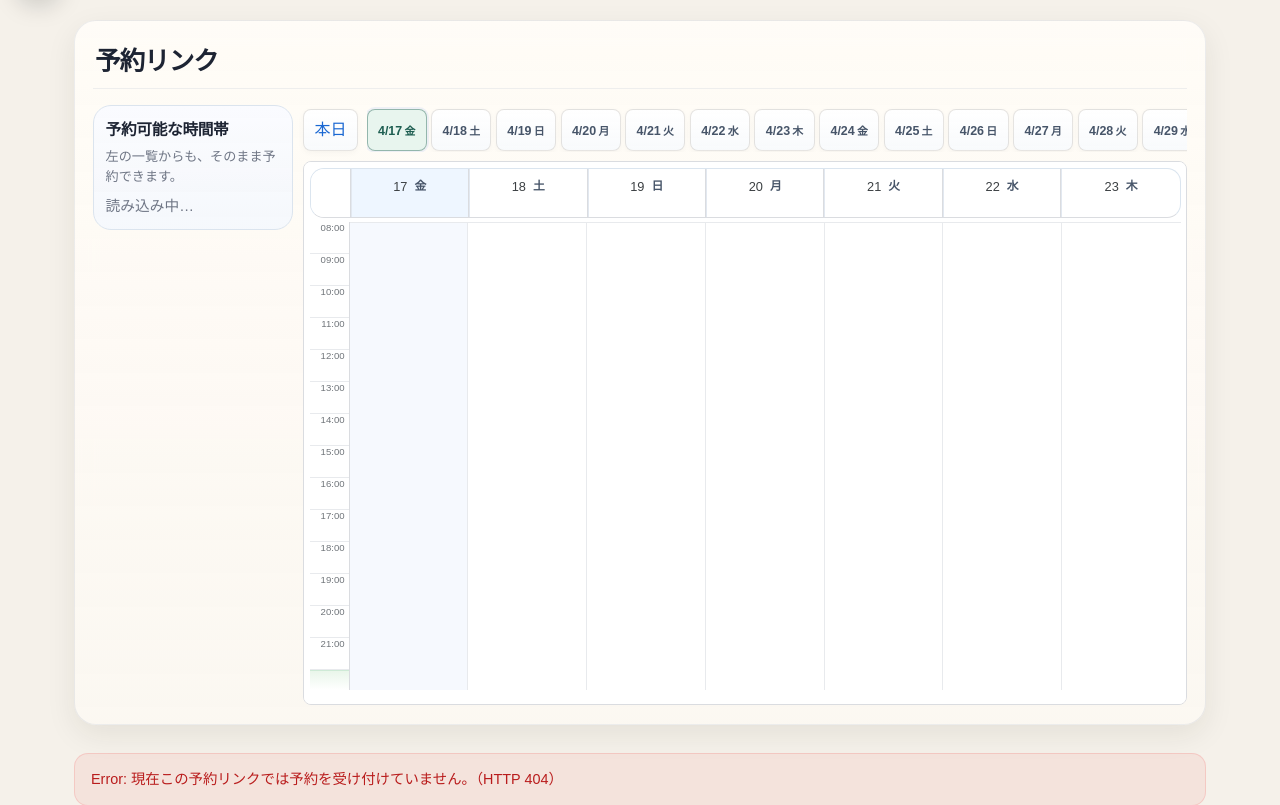
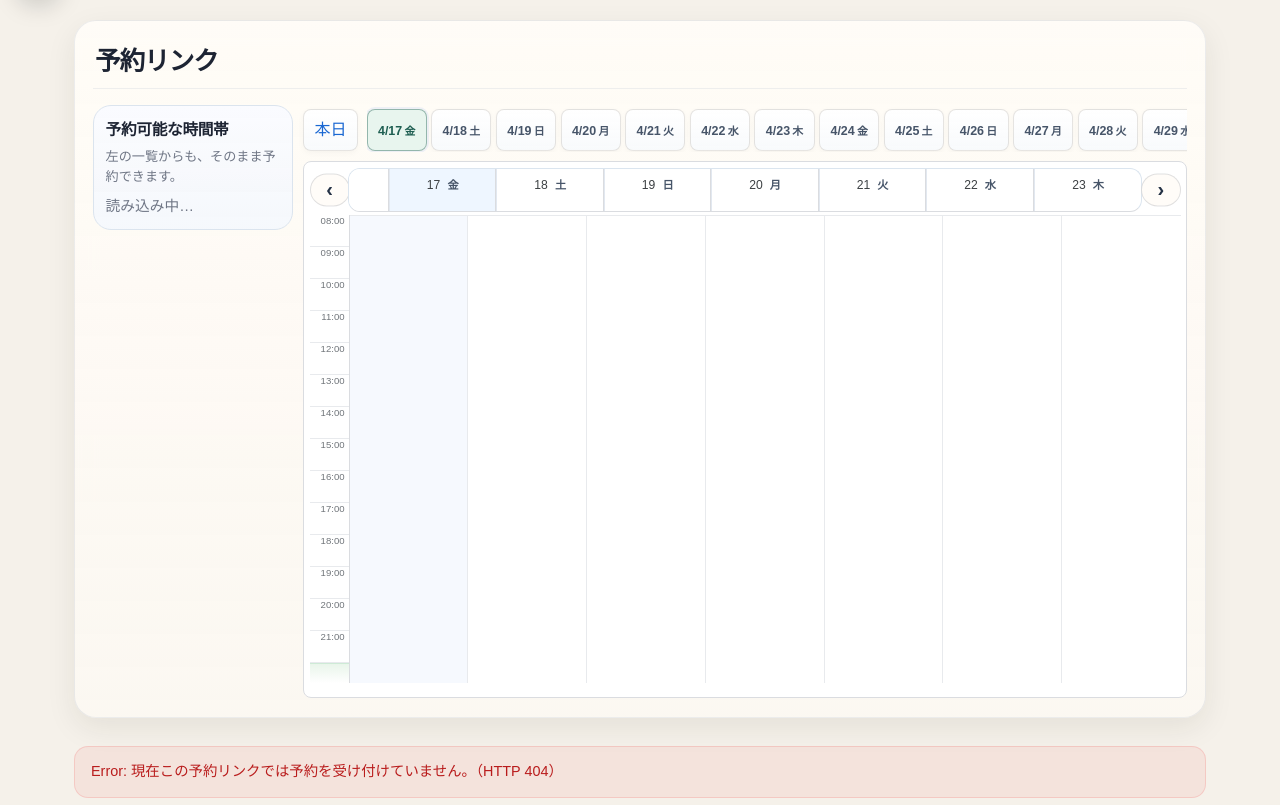
Before and after one commit to stezuka-lab/booking-app, a FastAPI app: page /app/booking/1 in a window 1280 px wide. Shown: the part 66-871 px from the top of the page. Run offline with FastAPI, Linux system fonts and the light colour scheme.

Commit message:
Compact booking header and restore arrows

```diff
--- a/app/web/static/app.css
+++ b/app/web/static/app.css
@@ -1108,8 +1108,8 @@ code {
 
 .booking-grid-head-row {
   position: relative;
-  margin-bottom: 0.3rem;
-  padding-inline: 0;
+  margin-bottom: 0.22rem;
+  padding-inline: 2.4rem;
 }
 
 .booking-grid-head-row__arrow {
@@ -1124,16 +1124,16 @@ code {
 }
 
 #booking-grid-prev {
-  left: -2.95rem;
+  left: 0;
 }
 
 #booking-grid-next {
-  right: -2.95rem;
+  right: 0;
 }
 
 .booking-grid-date-row {
   border: 1px solid #dbe5ef;
-  border-radius: 14px;
+  border-radius: 12px;
   overflow: hidden;
   background: linear-gradient(180deg, rgba(255, 255, 255, 0.98), rgba(248, 250, 252, 0.96));
   box-shadow: inset 0 1px 0 rgba(255,255,255,0.7);
@@ -1155,7 +1155,7 @@ code {
   border-left: 1px solid #e2e8f0;
   border-radius: 0;
   background: transparent;
-  padding: 0.34rem 0.2rem;
+  padding: 0.26rem 0.18rem;
   text-align: center;
   cursor: default;
 }
@@ -1319,8 +1319,8 @@ code {
 }
 
 .booking-cal-wrap .gcal-head-daycell {
-  padding: 0.34rem 0.2rem;
-  min-height: 48px;
+  padding: 0.26rem 0.18rem;
+  min-height: 40px;
 }
 
 .booking-cal-wrap .gcal-dom,
@@ -1332,11 +1332,11 @@ code {
 
 .booking-cal-wrap .gcal-dom {
   margin-right: 0.22rem;
-  font-size: 0.8rem;
+  font-size: 0.76rem;
 }
 
 .booking-cal-wrap .gcal-dow {
-  font-size: 0.74rem;
+  font-size: 0.7rem;
   color: #475569;
   font-weight: 700;
 }
```
